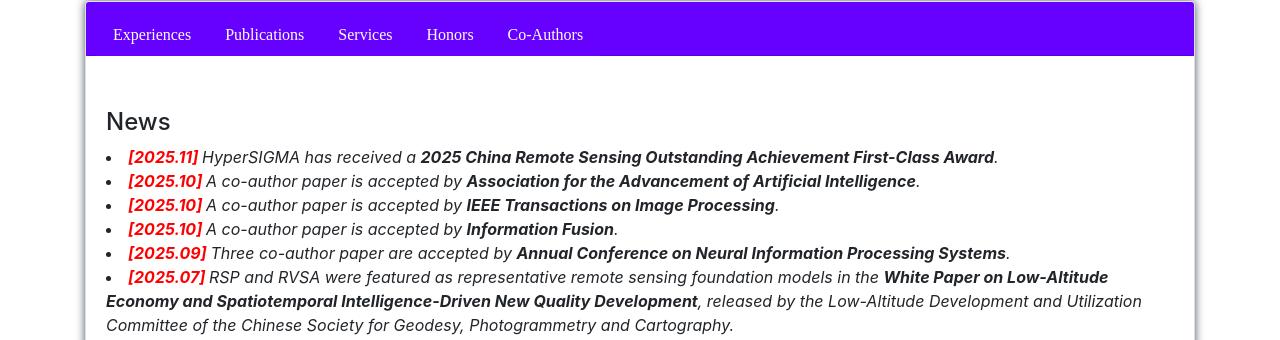
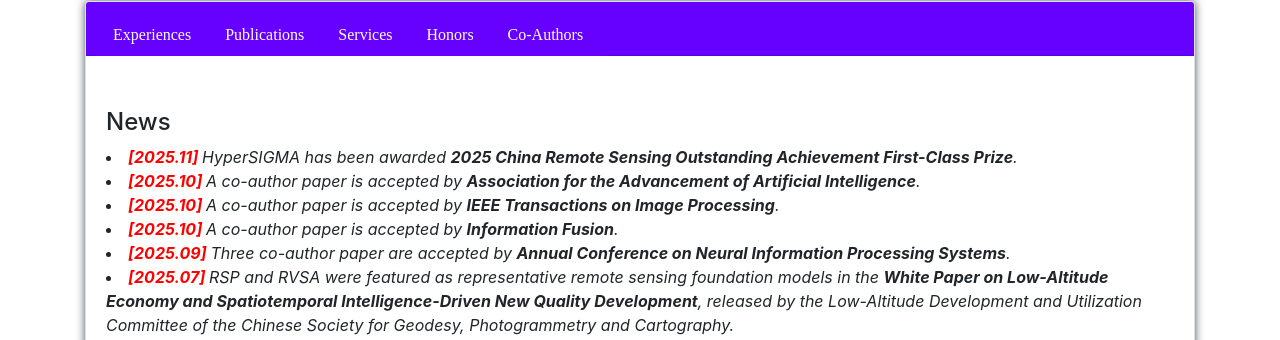
Before and after one commit to DotWang/DotWang.github.io, a Jekyll site: the page built from index.md, in a window 1280 px wide and 900 px high, scrolled down 462 px. Shown: the part 113-453 px from the top of the window. Built offline with Jekyll 4.4.1, drawn with Linux system fonts in a browser that asks for light colours; nearby versions of some CDN libraries; comment, search, counter and statistics services are not loaded.

Commit message:
Update README
Updated achievements and experiences in the news and occupation sections.

```diff
--- a/_includes/exp.html
+++ b/_includes/exp.html
@@ -1,6 +1,6 @@
 <A NAME="R_News"><h4>News</h4></A>
 <i>
-<li> <b> <font color="#FF0000">[2025.11]</font> </b> HyperSIGMA has received a <b>2025 China Remote Sensing Outstanding Achievement First-Class Award</b>.</li>
+<li> <b> <font color="#FF0000">[2025.11]</font> </b> HyperSIGMA has been awarded <b>2025 China Remote Sensing Outstanding Achievement First-Class Prize</b>.</li>
 <li> <b> <font color="#FF0000">[2025.10]</font> </b> A co-author paper is accepted by <b>Association for the Advancement of Artificial Intelligence</b>.</li>
 <li> <b> <font color="#FF0000">[2025.10]</font> </b> A co-author paper is accepted by <b>IEEE Transactions on Image Processing</b>.</li>
 <li> <b> <font color="#FF0000">[2025.10]</font> </b> A co-author paper is accepted by <b>Information Fusion</b>.</li>
```
